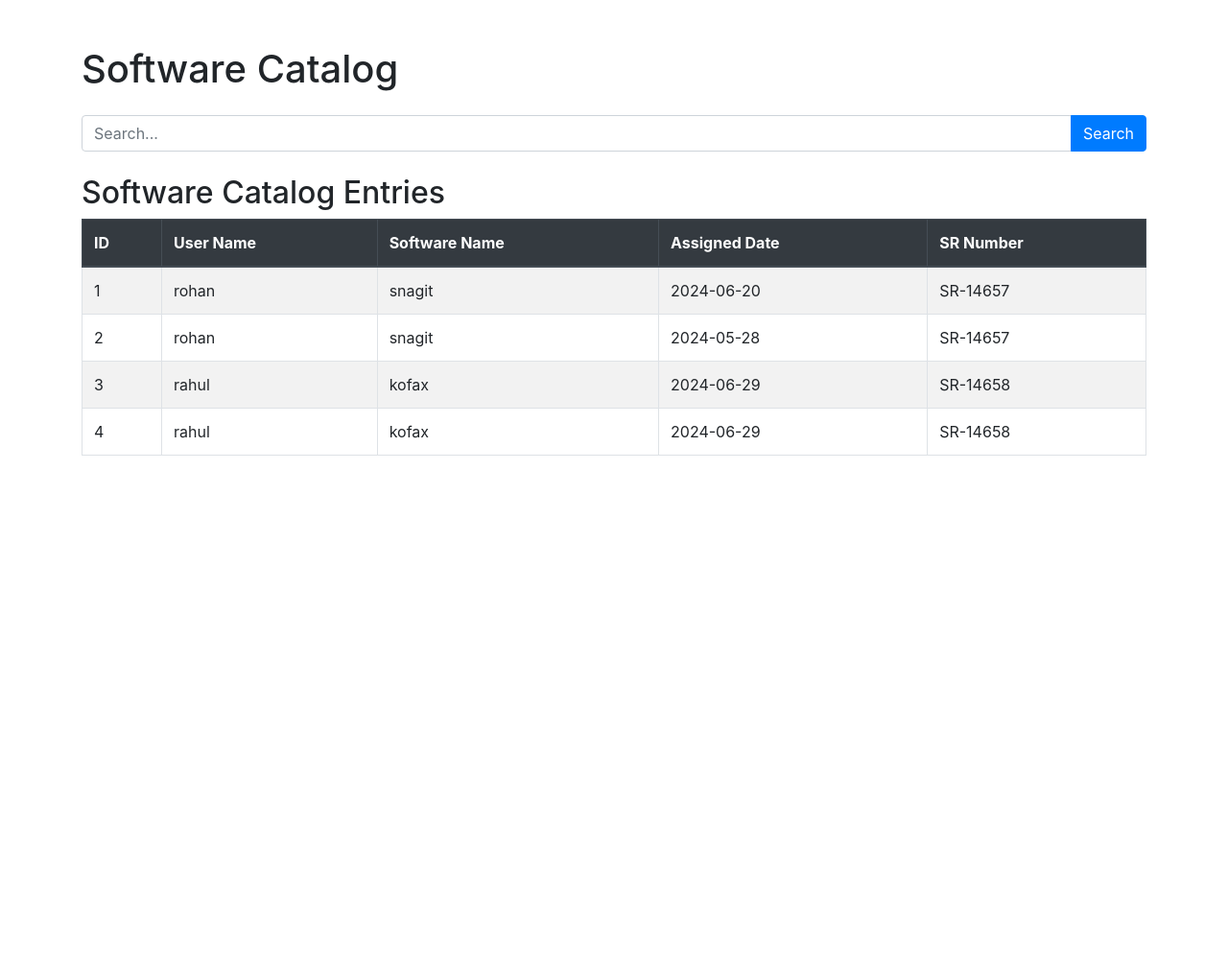
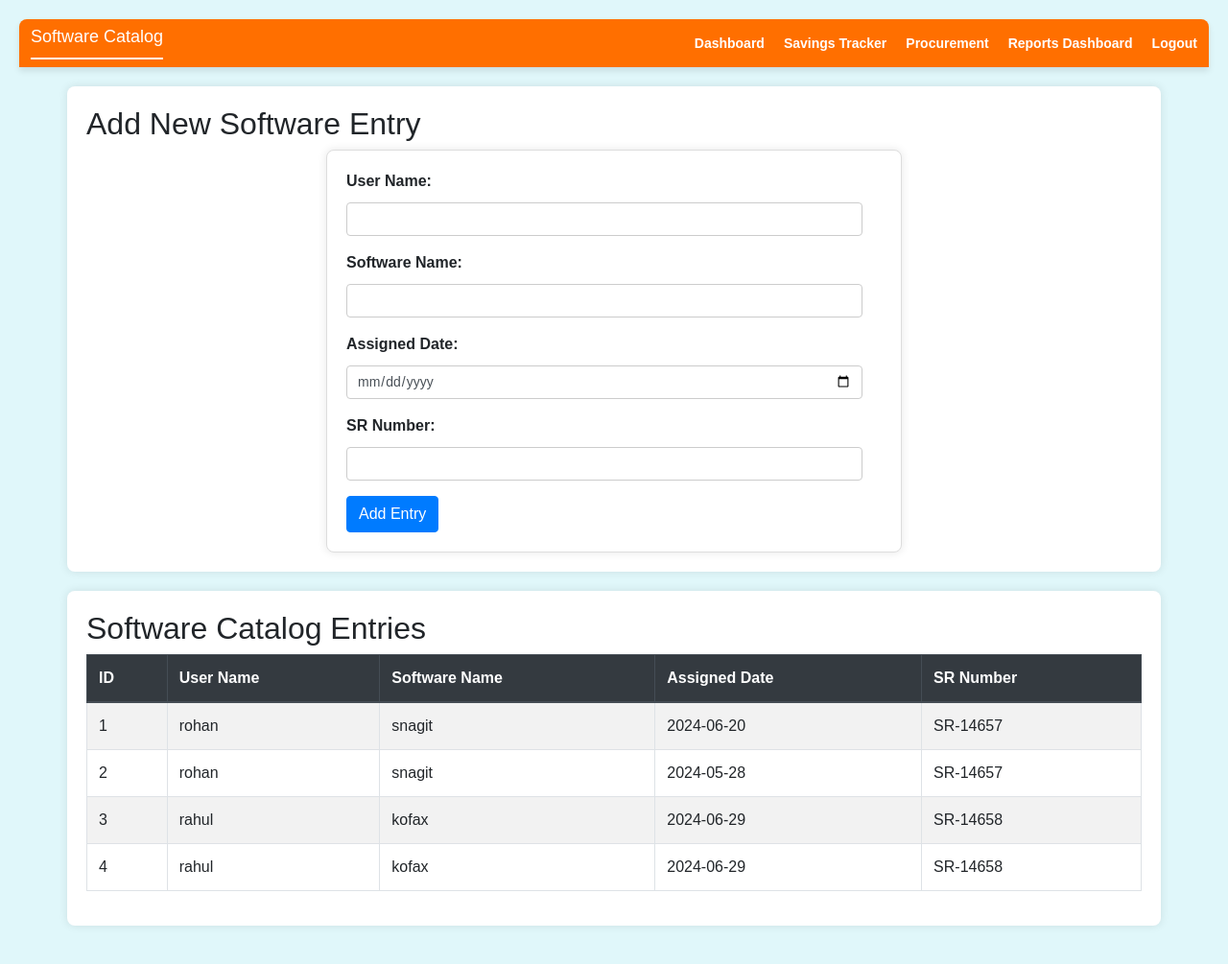
Before and after one commit to tallurirohan/ShortHack, a Flask app: page /catalog in a window 1280 px wide. Shown: the whole page at 96% size. Before the commit the page ends 475 px from the top, so only its background shows below. Run offline with Flask 3, Linux system fonts and the light colour scheme; data comes from the database, SQL or seed files in the repository; some libraries are stand-ins or nearby versions.

Commit message:
Update catalog.html

```diff
--- a/templates/catalog.html
+++ b/templates/catalog.html
@@ -1,32 +1,179 @@
-<!-- catalog.html -->
 <!DOCTYPE html>
 <html lang="en">
 <head>
     <meta charset="UTF-8">
+    <meta name="viewport" content="width=device-width, initial-scale=1.0">
     <title>Software Catalog</title>
-    <!-- Bootstrap CSS link -->
     <link rel="stylesheet" href="https://stackpath.bootstrapcdn.com/bootstrap/4.5.2/css/bootstrap.min.css">
-    <!-- Custom CSS -->
-    <link rel="stylesheet" href="{{ url_for('static', filename='styles.css') }}">
     <style>
-        /* Add any additional custom styles here */
+        body {
+            font-family: Arial, sans-serif;
+            background-color: #e0f7fa;
+            margin: 0;
+            padding: 20px;
+        }
+        .top-panel {
+            background-color: #ff6f00;
+            color: white;
+            padding: 8px 12px;
+            display: flex;
+            justify-content: space-between;
+            align-items: center;
+            border-top-left-radius: 8px;
+            border-top-right-radius: 8px;
+            box-shadow: 0 4px 6px rgba(0, 0, 0, 0.1);
+            margin-bottom: 20px;
+        }
+        .top-panel .panel-title {
+            font-size: 18px;
+            margin: 0;
+        }
+        .top-panel .menu {
+            list-style-type: none;
+            margin: 0;
+            padding: 0;
+            display: flex;
+            align-items: center;
+        }
+        .top-panel .menu li {
+            margin-left: 20px;
+        }
+        .top-panel .menu li:first-child {
+            margin-left: 0;
+        }
+        .top-panel .menu li a {
+            text-decoration: none;
+            color: white;
+            font-weight: bold;
+            font-size: 14px;
+            transition: 0.3s;
+        }
+        .top-panel .menu li a:hover {
+            text-decoration: underline;
+        }
+        .container {
+            background-color: #ffffff;
+            border-radius: 8px;
+            box-shadow: 0 0 10px rgba(0, 0, 0, 0.1);
+            padding: 20px;
+            margin-bottom: 20px;
+        }
+        .form-container {
+            max-width: 600px;
+            margin: 0 auto;
+            background-color: #ffffff;
+            border: 1px solid #ddd;
+            padding: 20px;
+            border-radius: 8px;
+            box-shadow: 0 0 10px rgba(0, 0, 0, 0.1);
+        }
+        .form-container label {
+            font-weight: bold;
+            margin-bottom: 5px;
+        }
+        .form-container input[type="text"],
+        .form-container input[type="number"],
+        .form-container input[type="date"],
+        .form-container input[type="file"] {
+            width: calc(100% - 20px);
+            padding: 10px;
+            margin: 5px 0 15px 0;
+            border: 1px solid #cccccc;
+            border-radius: 4px;
+            font-size: 14px;
+        }
+        .form-container input[type="submit"] {
+            background-color: #ff6f00;
+            color: white;
+            border: none;
+            padding: 12px 20px;
+            text-decoration: none;
+            font-size: 14px;
+            cursor: pointer;
+            border-radius: 4px;
+            transition: background-color 0.3s;
+        }
+        .form-container input[type="submit"]:hover {
+            background-color: #e65100;
+        }
+        .software-entry {
+            background-color: #f9f9f9;
+            border: 1px solid #ddd;
+            padding: 10px;
+            margin-bottom: 10px;
+        }
+        .software-entry p {
+            margin: 5px 0;
+        }
+        .software-entry a {
+            color: #007bff;
+            text-decoration: none;
+            margin-left: 10px;
+        }
+        .edit-button {
+            background-color: #ff6f00;
+            color: white;
+            border: none;
+            padding: 6px 12px;
+            text-decoration: none;
+            font-size: 14px;
+            cursor: pointer;
+            border-radius: 4px;
+            transition: background-color 0.3s;
+        }
+        .edit-button:hover {
+            background-color: #e65100;
+        }
+        h1 {
+            color: #ffffff;
+            text-align: left;
+            margin-top: 0;
+            margin-bottom: 20px;
+            border-bottom: 2px solid #ffffff;
+            padding-bottom: 10px;
+            display: inline-block;
+            font-size: 24px;
+        }
     </style>
 </head>
 <body>
+    <div class="top-panel">
+        <h1 class="panel-title">Software Catalog</h1>
+        <ul class="menu">
+            <li><a href="{{ url_for('dashboard') }}">Dashboard</a></li> <!-- Added dashboard link -->
+            <li><a href="/savings_tracker">Savings Tracker</a></li>
+            <li><a href="{{ url_for('procurement') }}">Procurement</a></li>
+            <li><a href="{{ url_for('reports_dashboard') }}">Reports Dashboard</a></li>
+            <li><a href="/logout">Logout</a></li>
+        </ul>
+    </div>
+
     <div class="container">
-        <h1 class="mt-5 mb-4">Software Catalog</h1>
+        <h2>Add New Software Entry</h2>
+        <div class="form-container">
+            <form action="{{ url_for('add_entry') }}" method="post">
+                <div class="form-group">
+                    <label for="user_name">User Name:</label>
+                    <input type="text" id="user_name" name="user_name" class="form-control" required>
+                </div>
+                <div class="form-group">
+                    <label for="software_name">Software Name:</label>
+                    <input type="text" id="software_name" name="software_name" class="form-control" required>
+                </div>
+                <div class="form-group">
+                    <label for="assigned_date">Assigned Date:</label>
+                    <input type="date" id="assigned_date" name="assigned_date" class="form-control" required>
+                </div>
+                <div class="form-group">
+                    <label for="sr_number">SR Number:</label>
+                    <input type="text" id="sr_number" name="sr_number" class="form-control" required>
+                </div>
+                <button type="submit" class="btn btn-primary">Add Entry</button>
+            </form>
+        </div>
+    </div>
 
-        <!-- Search Form -->
-        <form action="{{ url_for('catalog') }}" method="post" class="mb-4">
-            <div class="input-group">
-                <input type="text" id="search_query" name="search_query" class="form-control" placeholder="Search...">
-                <div class="input-group-append">
-                    <button type="submit" class="btn btn-primary">Search</button>
-                </div>
-            </div>
-        </form>
-
-        <!-- Display Search Results -->
+    <div class="container">
         <h2>Software Catalog Entries</h2>
         <div class="table-responsive">
             <table class="table table-striped table-bordered">
@@ -60,7 +207,6 @@
         </div>
     </div>
 
-    <!-- Bootstrap JS and dependencies -->
     <script src="https://code.jquery.com/jquery-3.5.1.slim.min.js"></script>
     <script src="https://cdn.jsdelivr.net/npm/@popperjs/core@2.5.3/dist/umd/popper.min.js"></script>
     <script src="https://stackpath.bootstrapcdn.com/bootstrap/4.5.2/js/bootstrap.min.js"></script>
```
